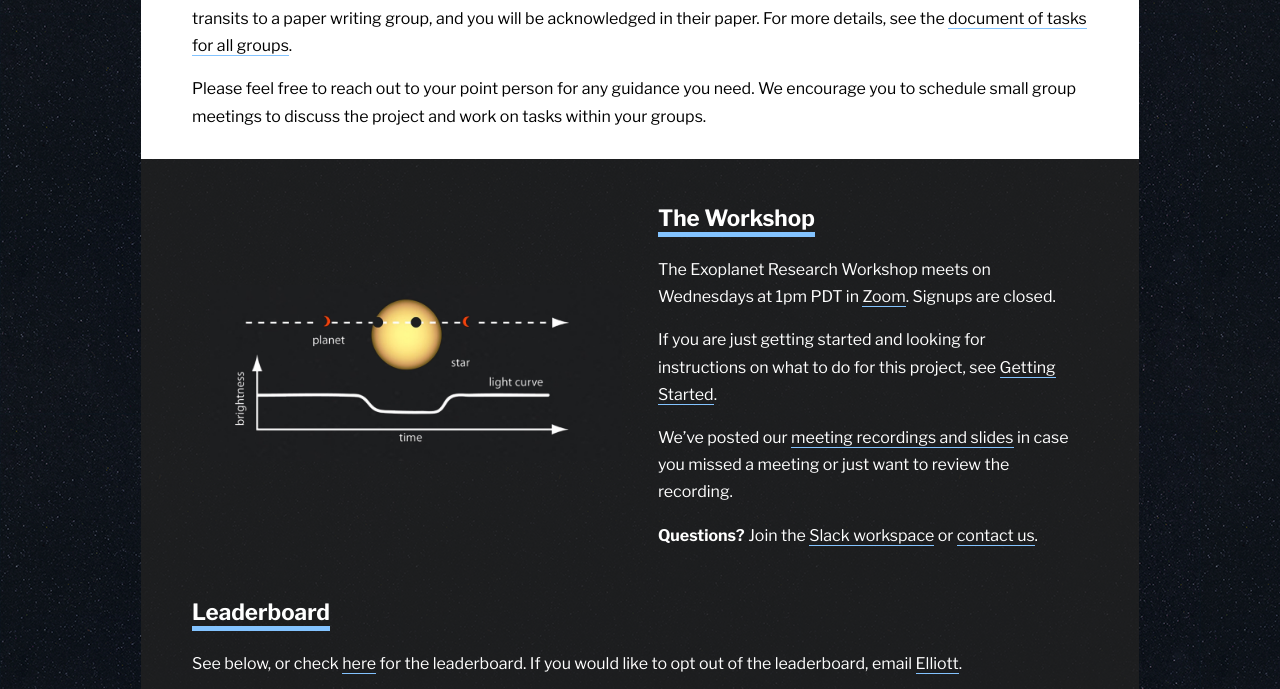
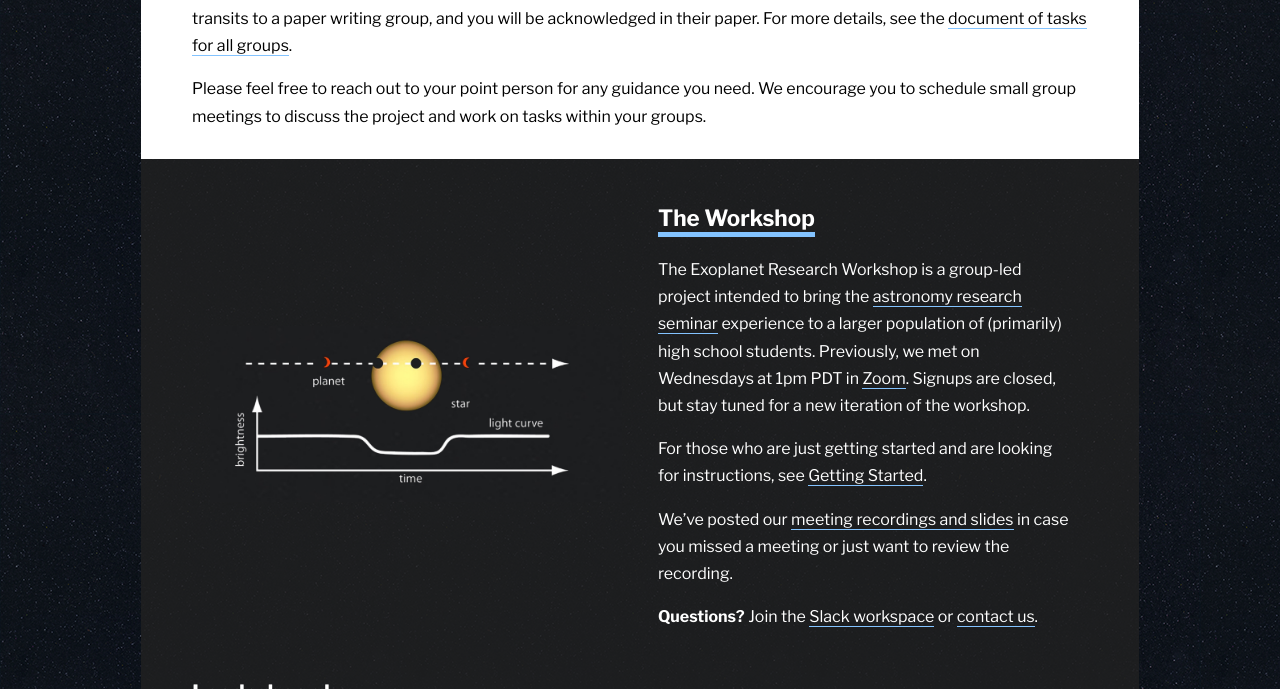
Before and after one commit to paigeyeung/exoplanetresearchworkshop, a Jekyll site: the page built from index.md, in a window 1280 px wide and 900 px high, scrolled down 386 px, cut to the strip 0-689 px from the top of the window. Built offline with Jekyll 4.4.1, drawn with Linux system fonts in a browser that asks for light colours.

Commit message:
update description

```diff
--- a/index.md
+++ b/index.md
@@ -30,9 +30,9 @@ Please feel free to reach out to your point person for any guidance you need. We
 
 ## The Workshop
 
-The Exoplanet Research Workshop meets on Wednesdays at 1pm PDT in [Zoom](https://stanford.zoom.us/j/2940180841){:target="_blank"}. Signups are closed.
+The Exoplanet Research Workshop is a group-led project intended to bring the [astronomy research seminar](https://ui.adsabs.harvard.edu/abs/2018AAS...23212207G/abstract){:target="_blank"} experience to a larger population of (primarily) high school students. Previously, we met on Wednesdays at 1pm PDT in [Zoom](https://stanford.zoom.us/j/2940180841){:target="_blank"}. Signups are closed, but stay tuned for a new iteration of the workshop.
 
-If you are just getting started and looking for instructions on what to do for this project, see [Getting Started](/getting-started/).
+For those who are just getting started and are looking for instructions, see [Getting Started](/getting-started/).
 
 We've posted our [meeting recordings and slides](/meetings/) in case you missed a meeting or just want to review the recording.
 
```
